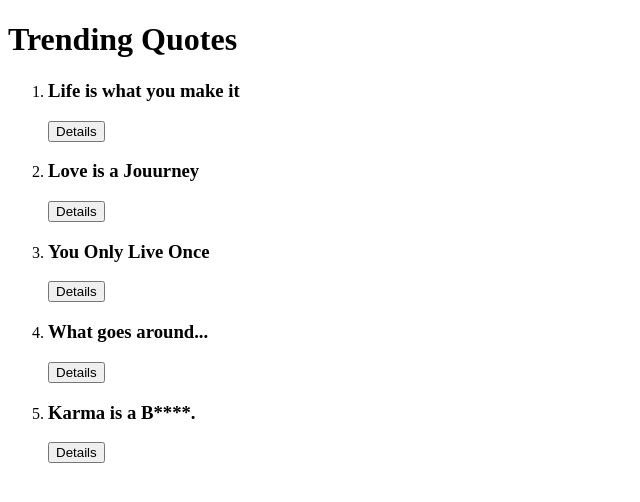
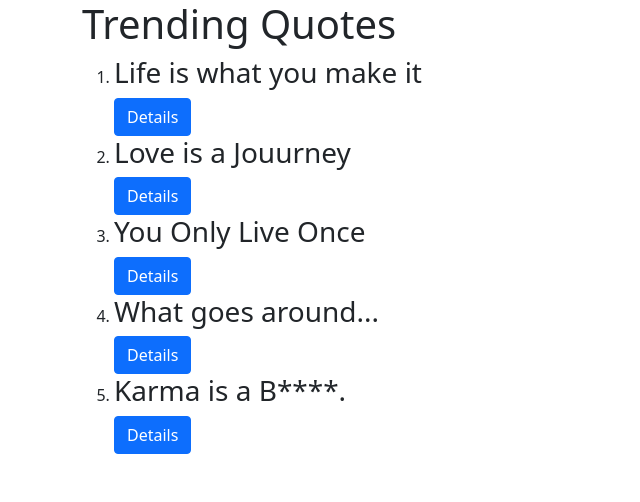
Before and after one commit to Allantoizmughus/Quota, an Angular app: page / in a window 1280 px wide. Shown: the top 502 px of the page, without its empty margins (0-640 px from the left). Built offline with nearby package versions, Linux system fonts and the light colour scheme.

Commit message:
Add bootstrap file to the app folder

```diff
--- a/package.json
+++ b/package.json
@@ -19,6 +19,8 @@
     "@angular/platform-browser": "~11.2.13",
     "@angular/platform-browser-dynamic": "~11.2.13",
     "@angular/router": "~11.2.13",
+    "bootstrap": "^5.0.1",
+    "popper": "^1.0.1",
     "rxjs": "~6.6.0",
     "tslib": "^2.0.0",
     "zone.js": "~0.11.3"
--- a/src/app/quota/quota.component.html
+++ b/src/app/quota/quota.component.html
@@ -4,7 +4,7 @@
    <ol>
       <div *ngFor='let quote of quotes; let i= index' >
       <li><h3>{{quote.name}}</h3></li>
-      <button (click)='toggleDetails(i)'>Details</button>
+      <button (click)='toggleDetails(i)'  class="btn btn-primary">Details</button>
       <app-quote-details *ngIf='quote.showDescription' [quote]='quote' (isDelete) = 'deleteQuote($event,i)'></app-quote-details>
    </div>
    </ol>
--- a/src/styles.css
+++ b/src/styles.css
@@ -1 +1,2 @@
 /* You can add global styles to this file, and also import other style files */
+@import "~bootstrap/dist/css/bootstrap.css"
```
Also changed, not shown: 1 other file (tests, documents, lock files or other folders).
